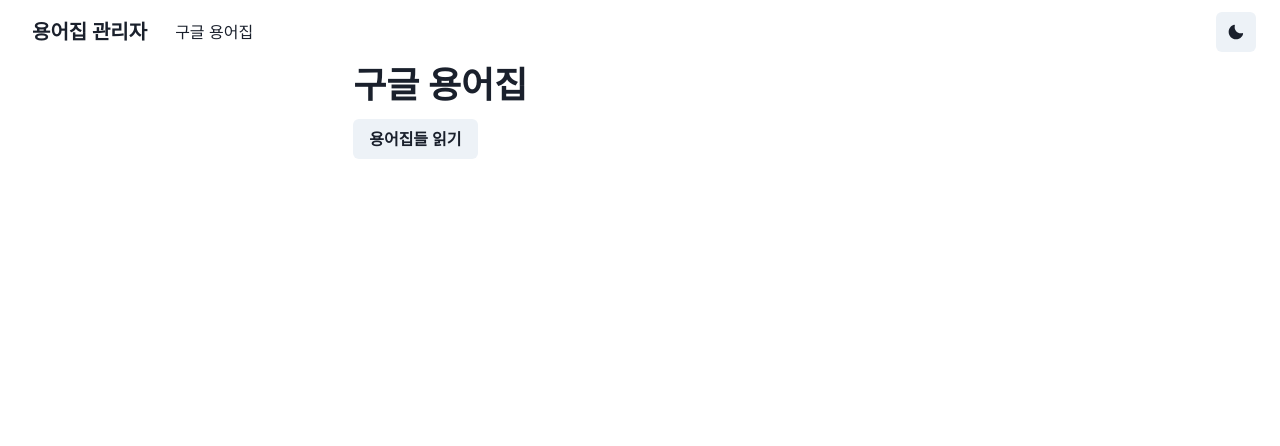
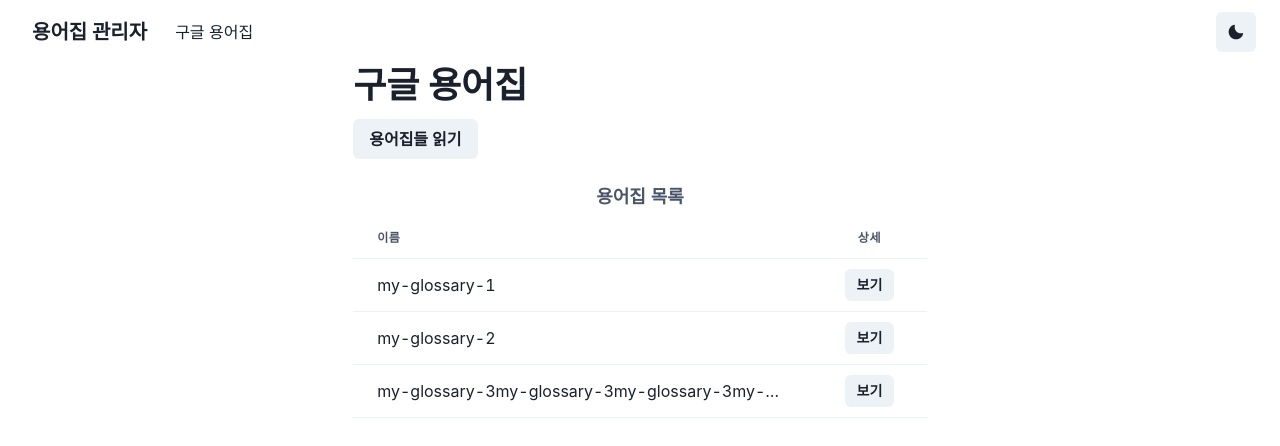
Before and after one commit to autroshot/glossary-admin, a Next.js app: page /google-glossary in a window 1280 px wide. Shown: the top 446 px of the page. Built offline with nearby package versions, Linux system fonts and the light colour scheme.

Commit message:
디자인(구글 용어집 페이지): 용어집 목록 표

```diff
--- /dev/null
+++ b/components/glossary-table.module.css
@@ -0,0 +1,3 @@
+.table {
+  table-layout: fixed;
+}
--- /dev/null
+++ b/components/glossary-table.tsx
@@ -0,0 +1,54 @@
+import {
+  Button,
+  Table,
+  TableCaption,
+  TableContainer,
+  Tbody,
+  Td,
+  Th,
+  Thead,
+  Tr,
+} from '@chakra-ui/react';
+import styles from './glossary-table.module.css';
+
+export default function GlossaryTable() {
+  return (
+    <TableContainer>
+      <Table variant="simple" maxW="100%" className={styles.table}>
+        <TableCaption placement="top" fontSize="lg" fontWeight="bold">
+          용어집 목록
+        </TableCaption>
+        <Thead>
+          <Tr>
+            <Th w="80%">이름</Th>
+            <Th w="20%" textAlign="center">
+              상세
+            </Th>
+          </Tr>
+        </Thead>
+        <Tbody>
+          <Tr>
+            <Td>my-glossary-1</Td>
+            <Td padding="0" textAlign="center">
+              <Button size="sm">보기</Button>
+            </Td>
+          </Tr>
+          <Tr>
+            <Td>my-glossary-2</Td>
+            <Td padding="0" textAlign="center">
+              <Button size="sm">보기</Button>
+            </Td>
+          </Tr>
+          <Tr>
+            <Td overflow="hidden" textOverflow="ellipsis">
+              my-glossary-3my-glossary-3my-glossary-3my-glossary-3my-glossary-3my-glossary-3
+            </Td>
+            <Td padding="0" textAlign="center">
+              <Button size="sm">보기</Button>
+            </Td>
+          </Tr>
+        </Tbody>
+      </Table>
+    </TableContainer>
+  );
+}
--- a/pages/google-glossary.tsx
+++ b/pages/google-glossary.tsx
@@ -1,3 +1,4 @@
+import GlossaryTable from '@/components/glossary-table';
 import { getGlossaries } from '@/fetchers';
 import { Box, Button, Container, Heading } from '@chakra-ui/react';
 
@@ -8,6 +9,7 @@
       <Box mt="3">
         <Button onClick={handleGetGlossariesButtonClick}>용어집들 읽기</Button>
       </Box>
+      <GlossaryTable />
     </Container>
   );
 
```
